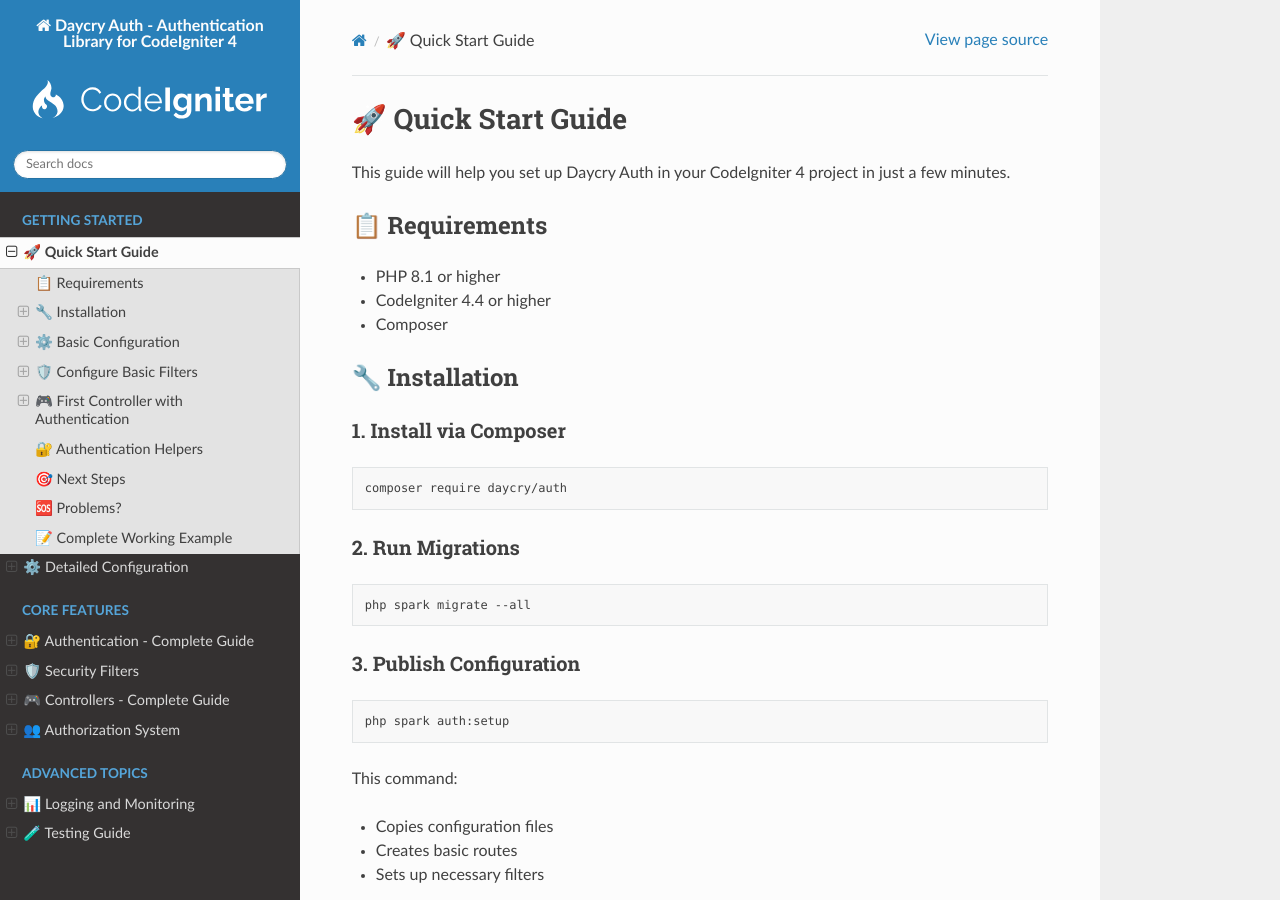
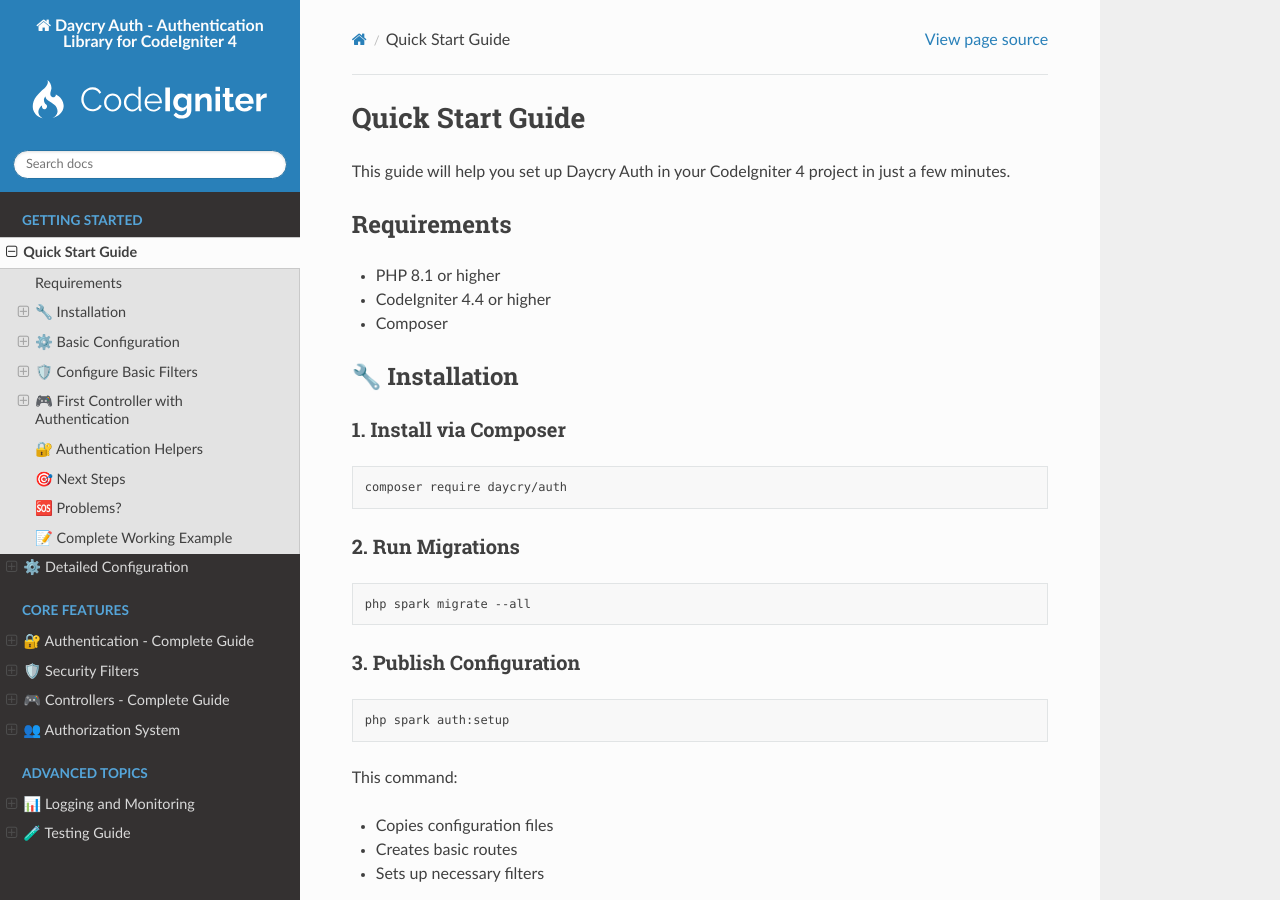
Before and after one commit to daycry/auth, a Sphinx documentation site: the page built from docs/01-quick-start.md, in a window 1280 px wide and 900 px high. Built offline with Sphinx 7.4.7 and the Read the Docs theme 3.1.0, drawn with Linux system fonts in a browser that asks for light colours; pages that are not in the unit, such as notebooks, are missing from menus.

Commit message:
readthedocs

```diff
--- a/docs/01-quick-start.md
+++ b/docs/01-quick-start.md
@@ -1,8 +1,8 @@
-# 🚀 Quick Start Guide
+# Quick Start Guide
 
 This guide will help you set up Daycry Auth in your CodeIgniter 4 project in just a few minutes.
 
-## 📋 Requirements
+## Requirements
 
 - PHP 8.1 or higher
 - CodeIgniter 4.4 or higher
--- a/docs/conf.py
+++ b/docs/conf.py
@@ -10,7 +10,6 @@
     'myst_parser',
     'sphinx.ext.autodoc',
     'sphinx.ext.viewcode',
-    'sphinx.ext.napoleon',
 ]
 
 # MyST parser configuration
@@ -18,10 +17,6 @@
     "colon_fence",
     "deflist",
     "html_admonition",
-    "html_image",
-    "linkify",
-    "replacements",
-    "smartquotes",
     "substitution",
     "tasklist",
 ]
```
Also changed, not shown: docs/requirements.txt (+3 -4 lines).
